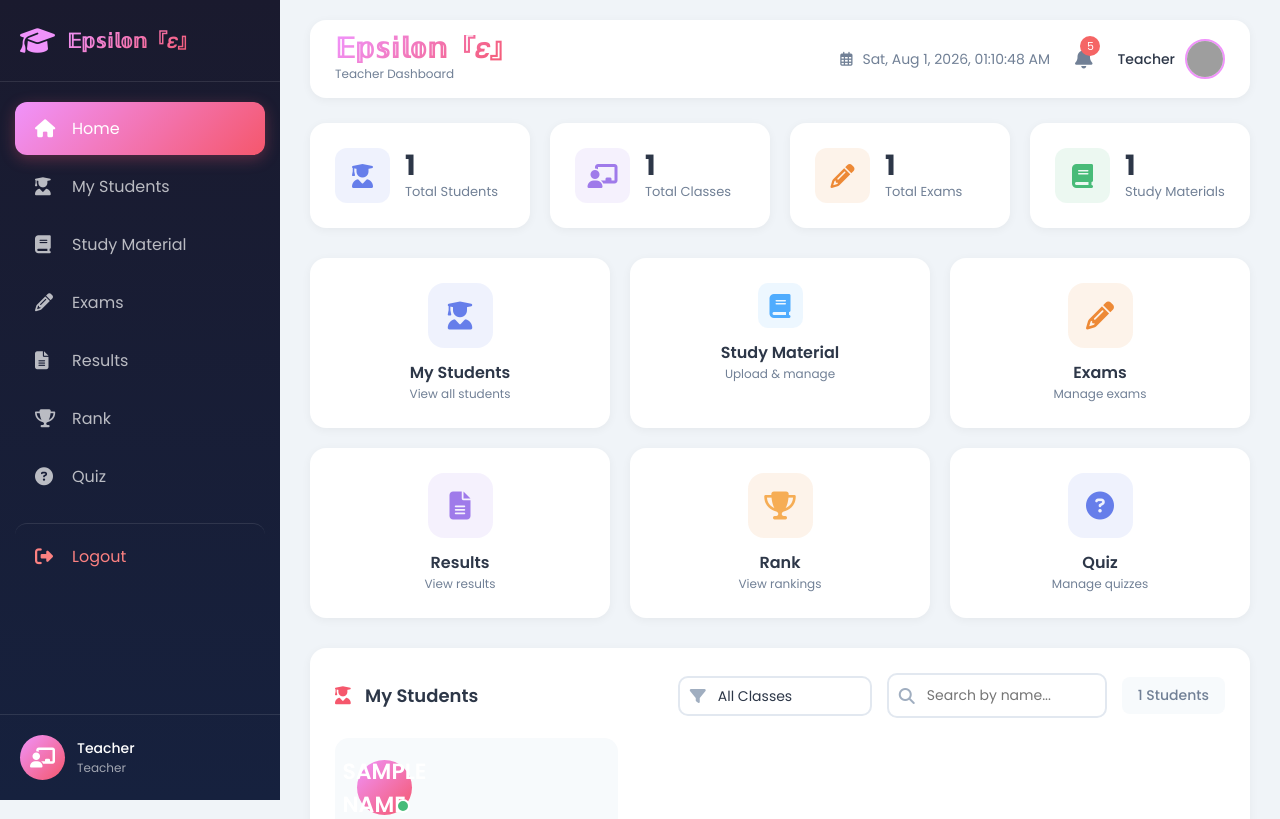
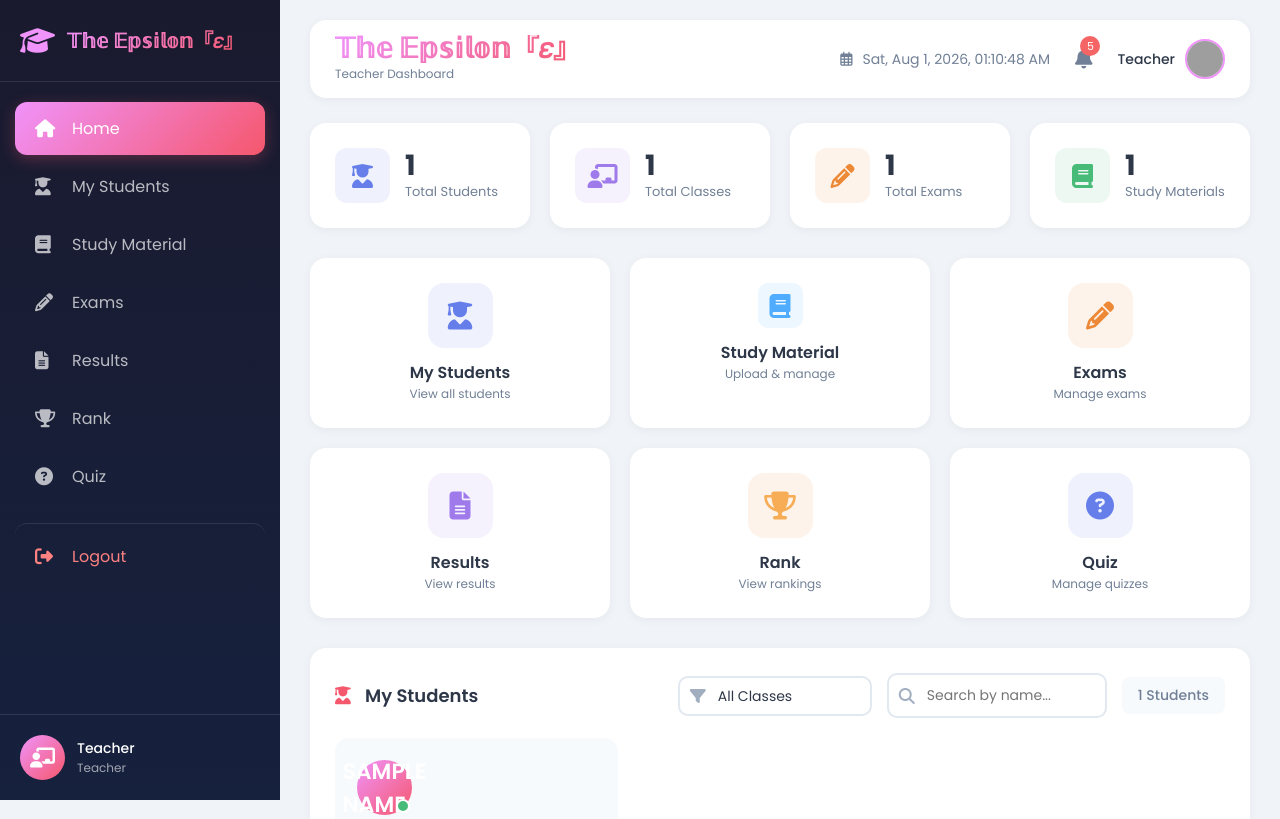
Before and after one commit to Rezu3/Epsilon0.2, a Flask app: template templates/teacher_home.html in a window 1280 px wide. Shown: the top 819 px of the page. Run offline with Flask 3, Linux system fonts and the light colour scheme; the template is opened without the code that fills it: most values are stand-ins (such as "Sample title", 1, 10 or a date in 2020); grey boxes are pictures that could not be loaded.

Commit message:
Update teacher_home.html

```diff
--- a/templates/teacher_home.html
+++ b/templates/teacher_home.html
@@ -3,7 +3,7 @@
 <head>
     <meta charset="UTF-8">
     <meta name="viewport" content="width=device-width, initial-scale=1.0">
-    <title>𝔼𝕡𝕤𝕚𝕝𝕠𝕟『𝜀』 - Teacher Home</title>
+    <title>𝕋𝕙𝕖 𝔼𝕡𝕤𝕚𝕝𝕠𝕟『𝜀』 - Teacher Home</title>
     <link rel="stylesheet" href="{{ url_for('static', filename='css/teacher_dashboard.css') }}">
     <link rel="stylesheet" href="https://cdnjs.cloudflare.com/ajax/libs/font-awesome/6.5.1/css/all.min.css">
     <link href="https://fonts.googleapis.com/css2?family=Poppins:wght@300;400;500;600;700;800&display=swap" rel="stylesheet">
@@ -14,7 +14,7 @@
         <div class="sidebar-header">
             <div class="logo">
                 <i class="fas fa-graduation-cap"></i>
-                <span>𝔼𝕡𝕤𝕚𝕝𝕠𝕟『𝜀』</span>
+                <span>𝕋𝕙𝕖 𝔼𝕡𝕤𝕚𝕝𝕠𝕟『𝜀』</span>
             </div>
             <button class="sidebar-toggle" id="sidebarToggle">
                 <i class="fas fa-bars"></i>
@@ -78,7 +78,7 @@
                     <i class="fas fa-bars"></i>
                 </button>
                 <div class="brand">
-                    <h1>𝔼𝕡𝕤𝕚𝕝𝕠𝕟『𝜀』</h1>
+                    <h1>𝕋𝕙𝕖 𝔼𝕡𝕤𝕚𝕝𝕠𝕟『𝜀』</h1>
                     <span class="subtitle">Teacher Dashboard</span>
                 </div>
             </div>
```
